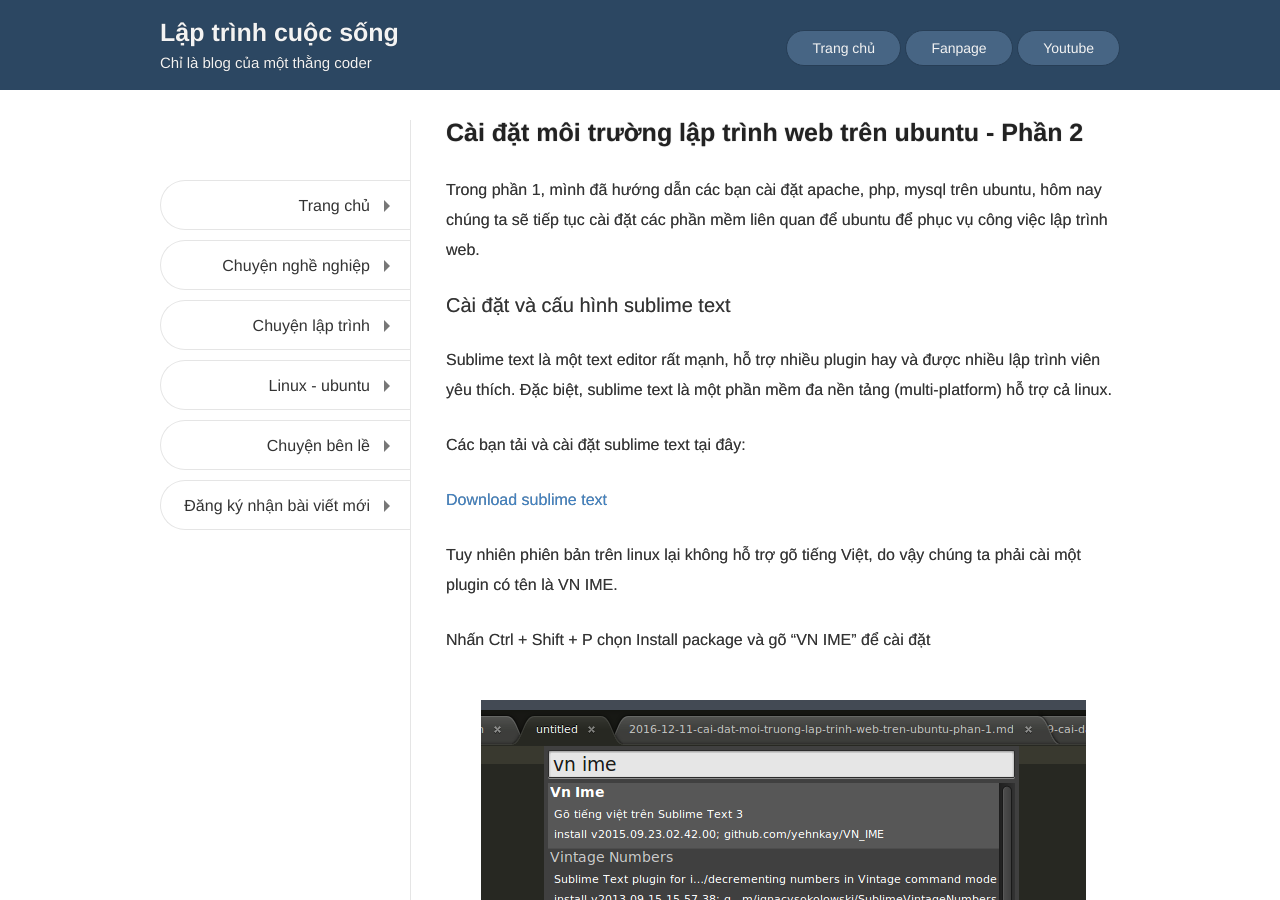
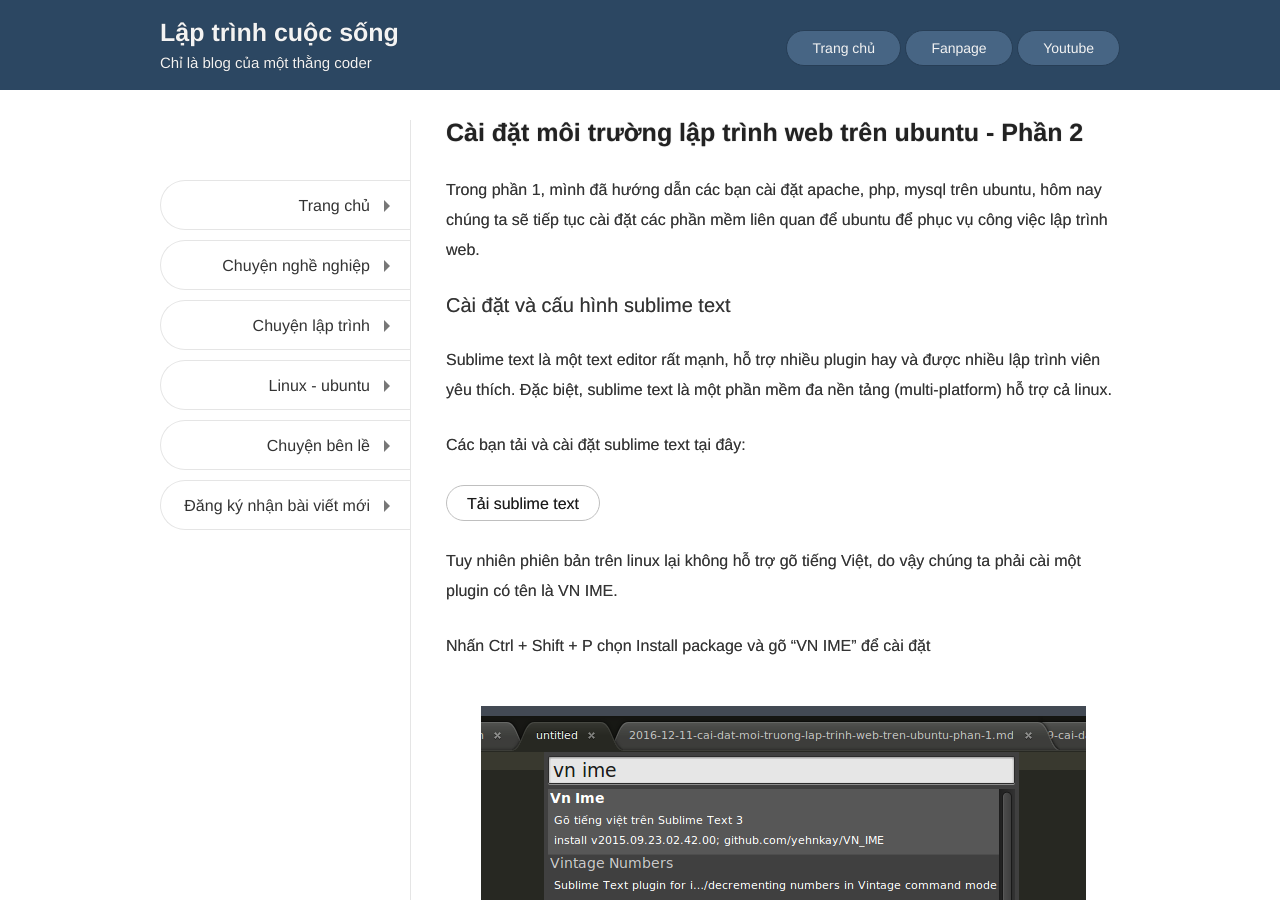
Before and after one commit to nguyentest/laptrinhcuocsong, a Jekyll site: the page built from _posts/2016-12-19-cai-dat-moi-truong-lap-trinh-web-tren-ubuntu-phan-2.md, in a window 1280 px wide and 900 px high. Built offline with Jekyll 4.4.1, drawn with Linux system fonts in a browser that asks for light colours.

Commit message:
Update 2016-12-19-cai-dat-moi-truong-lap-trinh-web-tren-ubuntu-phan-2.md

```diff
--- a/_posts/2016-12-19-cai-dat-moi-truong-lap-trinh-web-tren-ubuntu-phan-2.md
+++ b/_posts/2016-12-19-cai-dat-moi-truong-lap-trinh-web-tren-ubuntu-phan-2.md
@@ -12,7 +12,7 @@ Sublime text là một text editor rất mạnh, hỗ trợ nhiều plugin hay v
 
 Các bạn tải và cài đặt sublime text tại đây:
 
-[Download sublime text](https://www.sublimetext.com/3)
+<p><a href="https://www.sublimetext.com/3" class="button">Tải sublime text</a></p>
 
 Tuy nhiên phiên bản trên linux lại không hỗ trợ gõ tiếng Việt, do vậy chúng ta phải cài một plugin có tên là VN IME.
 
```
